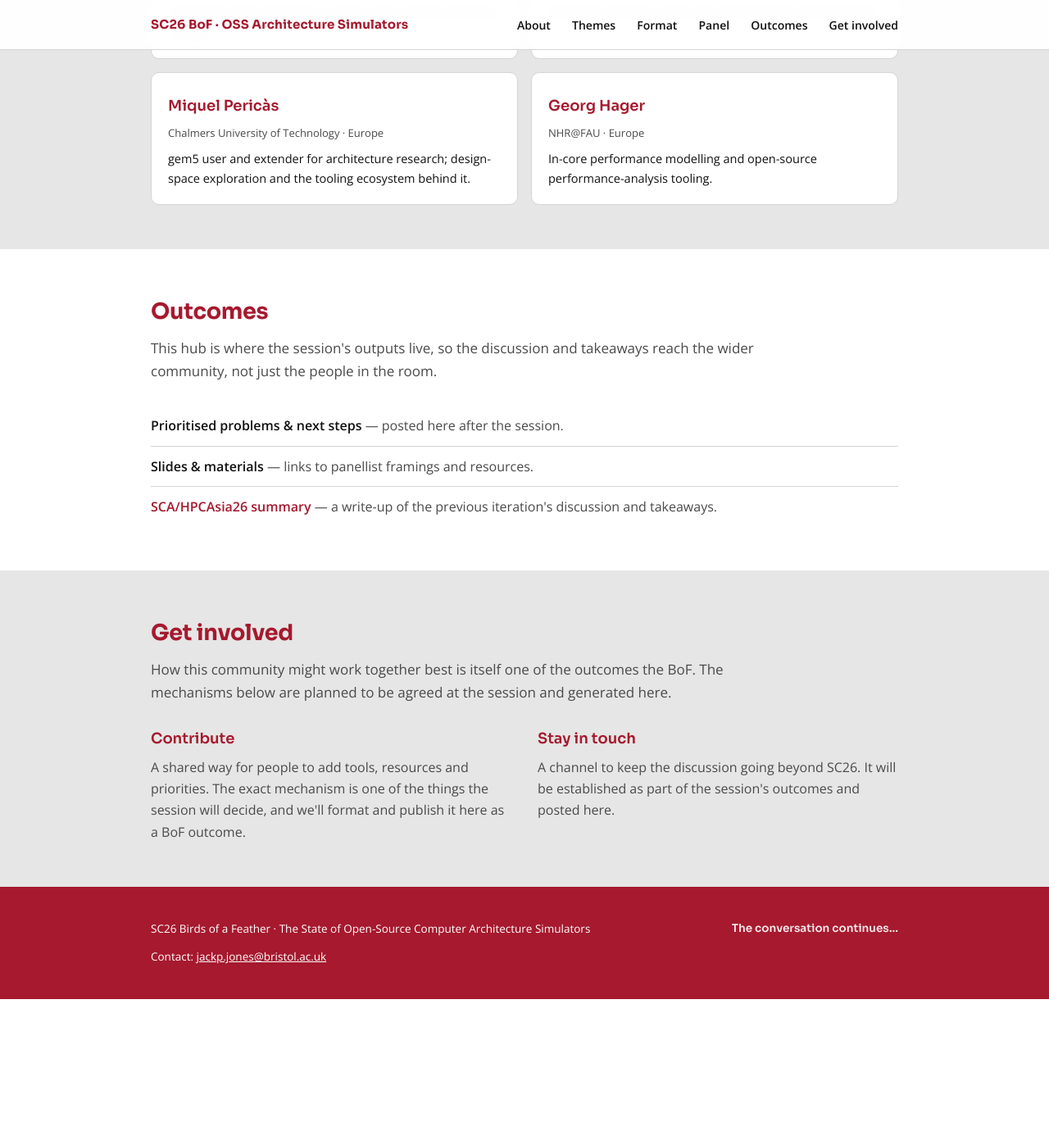
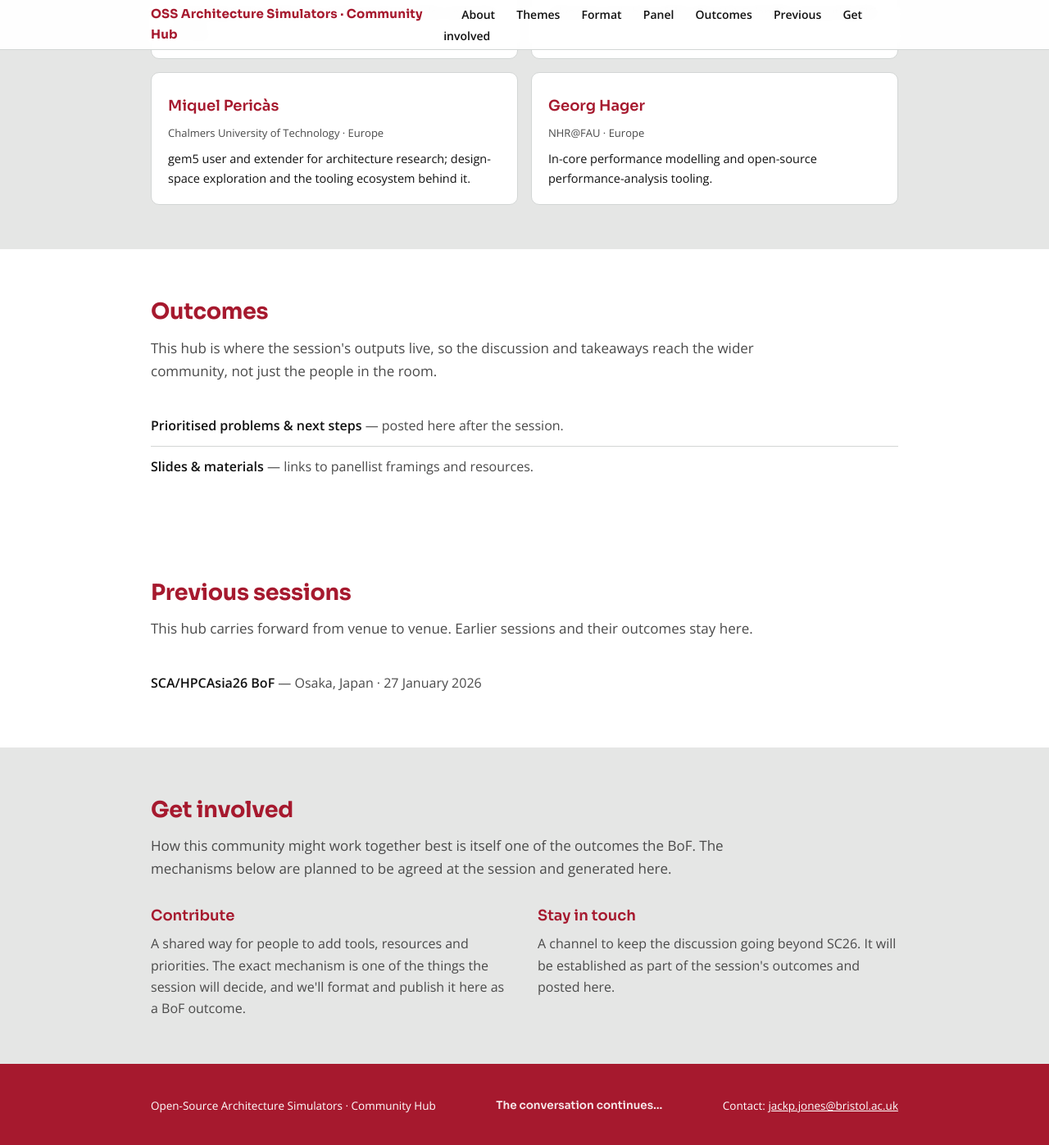
Before and after one commit to jj16791/arch-sim-hub, a Jekyll site: the page built from index.html, in a window 1280 px wide and 1400 px high, scrolled down 2959 px. Shown: the top 1397 px of the window at 82% size. Built offline with Jekyll 4.4.1, drawn with Linux system fonts in a browser that asks for light colours; before the commit the page ends 4178 px from its top, so only the background shows below that.

Commit message:
Restructure as a general multi-venue hub: previous-sessions archive, venues.yml

```diff
--- a/_config.yml
+++ b/_config.yml
@@ -1,7 +1,8 @@
-title: "SC26 BoF — Open-Source Computer Architecture Simulators"
+title: "Open-Source Architecture Simulators — Community Hub"
 description: >-
-  The State of Open-Source Computer Architecture Simulators: Shared Problems and
-  Community Action. An SC26 Birds of a Feather session, and its community hub.
+  A recurring Birds of a Feather session on the state of open-source computer
+  architecture simulators — shared problems and community action, carried from
+  venue to venue. Currently: SC26.
 # GitHub Pages project site: set baseurl to "/<repo-name>" and url to "https://<user>.github.io"
 baseurl: ""
 url: ""
--- a/_includes/footer.html
+++ b/_includes/footer.html
@@ -1,6 +1,6 @@
 <footer>
   <div class="wrap">
-    <span>SC26 Birds of a Feather &middot; The State of Open-Source Computer Architecture Simulators</span>
+    <span>Open-Source Architecture Simulators &middot; Community Hub</span>
     <span class="more">The conversation continues&hellip;</span>
     <span>Contact: <a href="mailto:jackp.jones@bristol.ac.uk">jackp.jones@bristol.ac.uk</a></span>
   </div>
--- a/_includes/nav.html
+++ b/_includes/nav.html
@@ -1,6 +1,6 @@
 <nav>
   <div class="wrap">
-    <a class="brand" href="{{ '/' | relative_url }}">SC26 BoF · OSS Architecture Simulators</a>
+    <a class="brand" href="{{ '/' | relative_url }}">OSS Architecture Simulators · Community Hub</a>
     <span class="links">
       {% if page.home %}
       <a href="#about">About</a>
@@ -8,9 +8,10 @@
       <a href="#format">Format</a>
       <a href="#panel">Panel</a>
       <a href="#outcomes">Outcomes</a>
+      <a href="#previous">Previous</a>
       <a href="#contribute">Get involved</a>
       {% else %}
-      <a href="{{ '/' | relative_url }}">&larr; Back to the BoF</a>
+      <a href="{{ '/' | relative_url }}">&larr; Back to the hub</a>
       {% endif %}
     </span>
   </div>
--- a/index.html
+++ b/index.html
@@ -107,8 +107,20 @@ title: "SC26 BoF — Open-Source Computer Architecture Simulators"
     <ul class="clean">
       <li><strong>Prioritised problems &amp; next steps</strong> — posted here after the session.</li>
       <li><strong>Slides &amp; materials</strong> — links to panellist framings and resources.</li>
-      <li><strong><a href="{{ '/sca-hpcasia26-summary.html' | relative_url }}">SCA/HPCAsia26 summary</a></strong> — a
-        write-up of the previous iteration's discussion and takeaways.</li>
+    </ul>
+  </div>
+</section>
+
+<section id="previous">
+  <div class="wrap">
+    <h2>Previous sessions</h2>
+    <p class="lead">This hub carries forward from venue to venue. Earlier sessions and their outcomes stay here.</p>
+    <ul class="clean">
+      {% for v in site.data.venues %}
+      {% if v.status == "past" %}
+      <li><a href="{{ v.url | relative_url }}"><strong>{{ v.title }}</strong></a> — {{ v.meta }}</li>
+      {% endif %}
+      {% endfor %}
     </ul>
   </div>
 </section>
```
Also changed, not shown: _data/venues.yml (added, +13 -0 lines), README.md, venues/sca-hpcasia26.html (line endings or trailing spaces).
